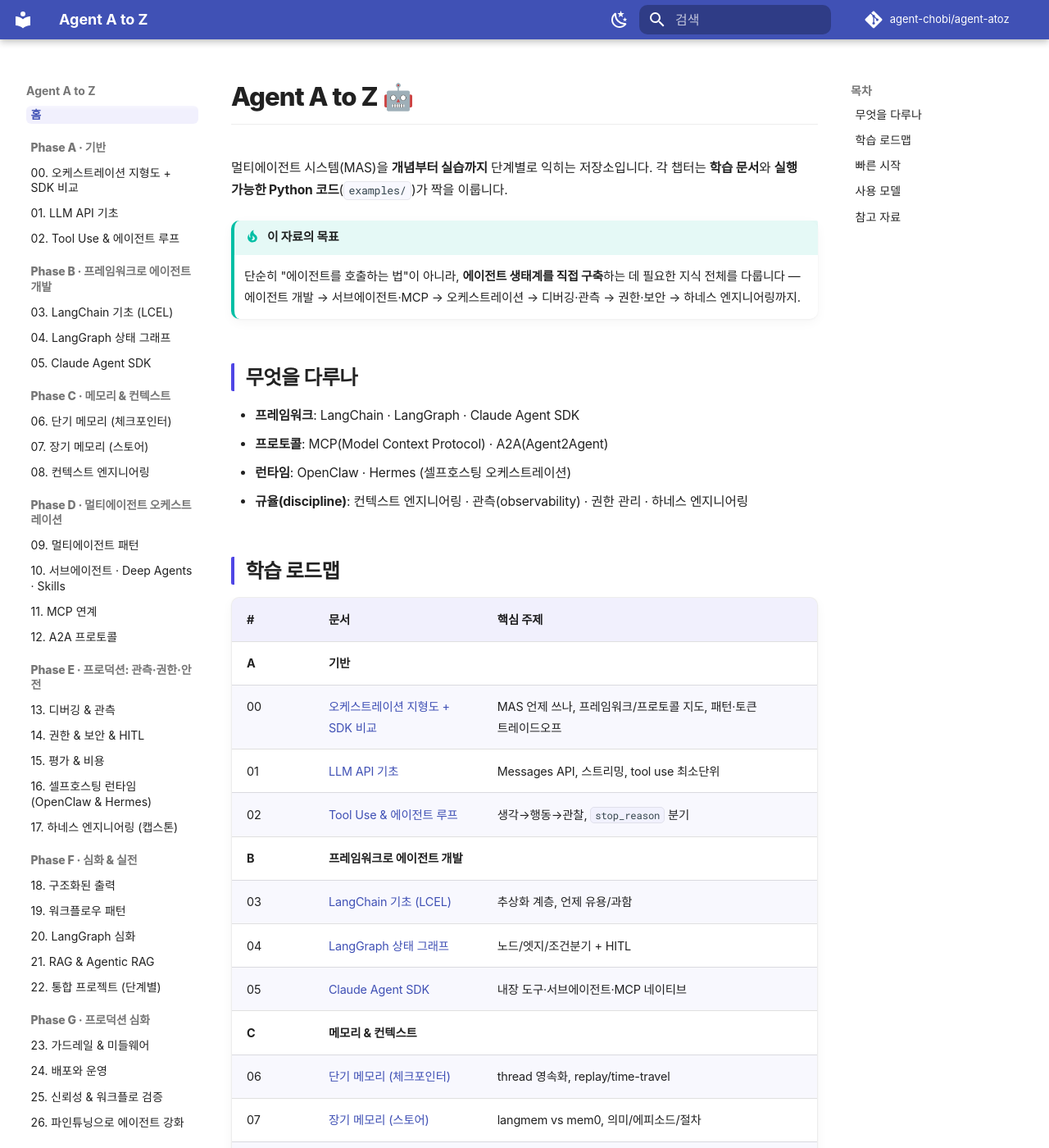
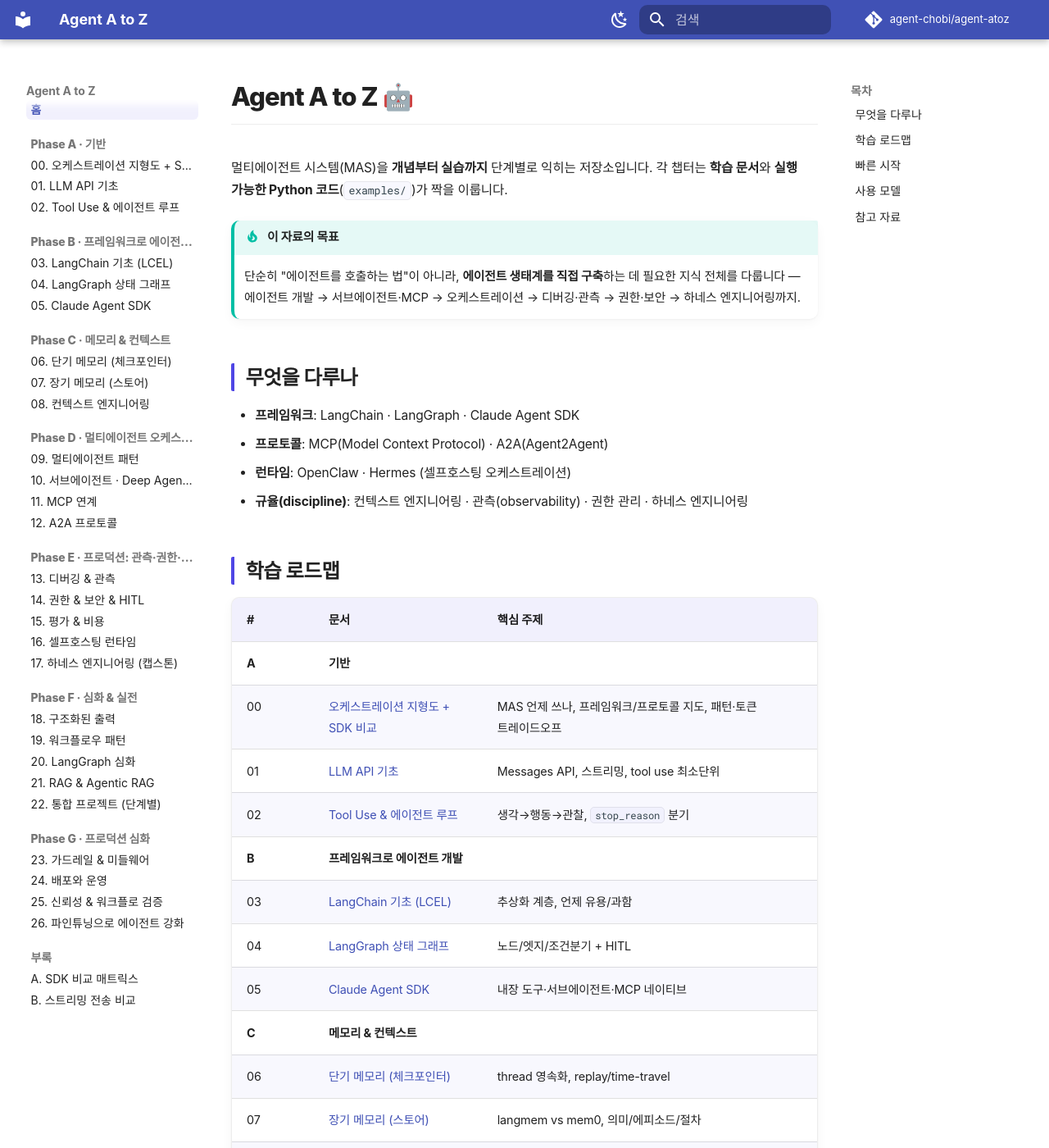
Before and after one commit to agent-chobi/agent-atoz, an MkDocs documentation site: the page built from docs/index.md, in a window 1280 px wide and 1400 px high. Shown: the whole window at 82% size. Built offline with MkDocs 1.6.1 and Material for MkDocs 9.7.7, drawn with Linux system fonts in a browser that asks for light colours; some web fonts are replaced; comment, search, counter and statistics services are not loaded.

Commit message:
스타일: 왼쪽 목록 한 줄 고정 + 말줄임, 긴 nav 제목 축약
- 왼쪽 사이드바: 긴 제목 줄바꿈 대신 한 줄 + ellipsis(…) — 목록 정렬 유지
- 목록 밀도·행간 다듬기
- 오른쪽 TOC: 줄바꿈 허용하되 둘째 줄 hanging indent로 정리
- nav 제목 축약: "16. 셀프호스팅 런타임", "B. 스트리밍 전송 비교"
  (문서 본문 H1은 그대로 — nav 표기만)

Co-Authored-By: Claude Opus 4.8 (1M context) <noreply@anthropic.com>
Claude-Session: https://claude.ai/code/session_013RnbviViebYXZTMmi7bS5g

```diff
--- a/docs/stylesheets/extra.css
+++ b/docs/stylesheets/extra.css
@@ -160,6 +160,30 @@
   transition: background 0.12s ease;
 }
 
+/* 왼쪽 목록: 긴 제목은 줄바꿈 대신 한 줄 + 말줄임(…) — 목록이 흐트러지지 않게 */
+.md-sidebar--primary .md-nav__link .md-ellipsis {
+  display: block;
+  white-space: nowrap;
+  overflow: hidden;
+  text-overflow: ellipsis;
+}
+
+/* 왼쪽 목록 밀도·정렬 다듬기 */
+.md-sidebar--primary .md-nav__item {
+  line-height: 1.45;
+}
+
+.md-sidebar--primary .md-nav__link {
+  margin-top: 0.1em;
+}
+
+/* 오른쪽 목차(TOC): 줄바꿈은 허용하되 둘째 줄부터 들여쓰기로 깔끔하게 */
+.md-sidebar--secondary .md-nav__link .md-ellipsis {
+  display: block;
+  padding-left: 0.6em;
+  text-indent: -0.6em;
+}
+
 .md-nav__link:hover {
   background: var(--aaz-accent-softer);
 }
--- a/mkdocs.yml
+++ b/mkdocs.yml
@@ -87,7 +87,7 @@ nav:
       - 13. 디버깅 & 관측: 13-debugging-observability.md
       - 14. 권한 & 보안 & HITL: 14-permissions-security-hitl.md
       - 15. 평가 & 비용: 15-evaluation-cost.md
-      - 16. 셀프호스팅 런타임 (OpenClaw & Hermes): 16-self-hosted-runtimes.md
+      - 16. 셀프호스팅 런타임: 16-self-hosted-runtimes.md
       - 17. 하네스 엔지니어링 (캡스톤): 17-harness-engineering.md
   - "Phase F · 심화 & 실전":
       - 18. 구조화된 출력: 18-structured-output.md
@@ -102,4 +102,4 @@ nav:
       - 26. 파인튜닝으로 에이전트 강화: 26-finetuning-agents.md
   - 부록:
       - "A. SDK 비교 매트릭스": appendix-sdk-matrix.md
-      - "B. 스트리밍 전송 비교 (SSE·Streamable HTTP·WebSocket)": appendix-streaming-transports.md
+      - "B. 스트리밍 전송 비교": appendix-streaming-transports.md
```
